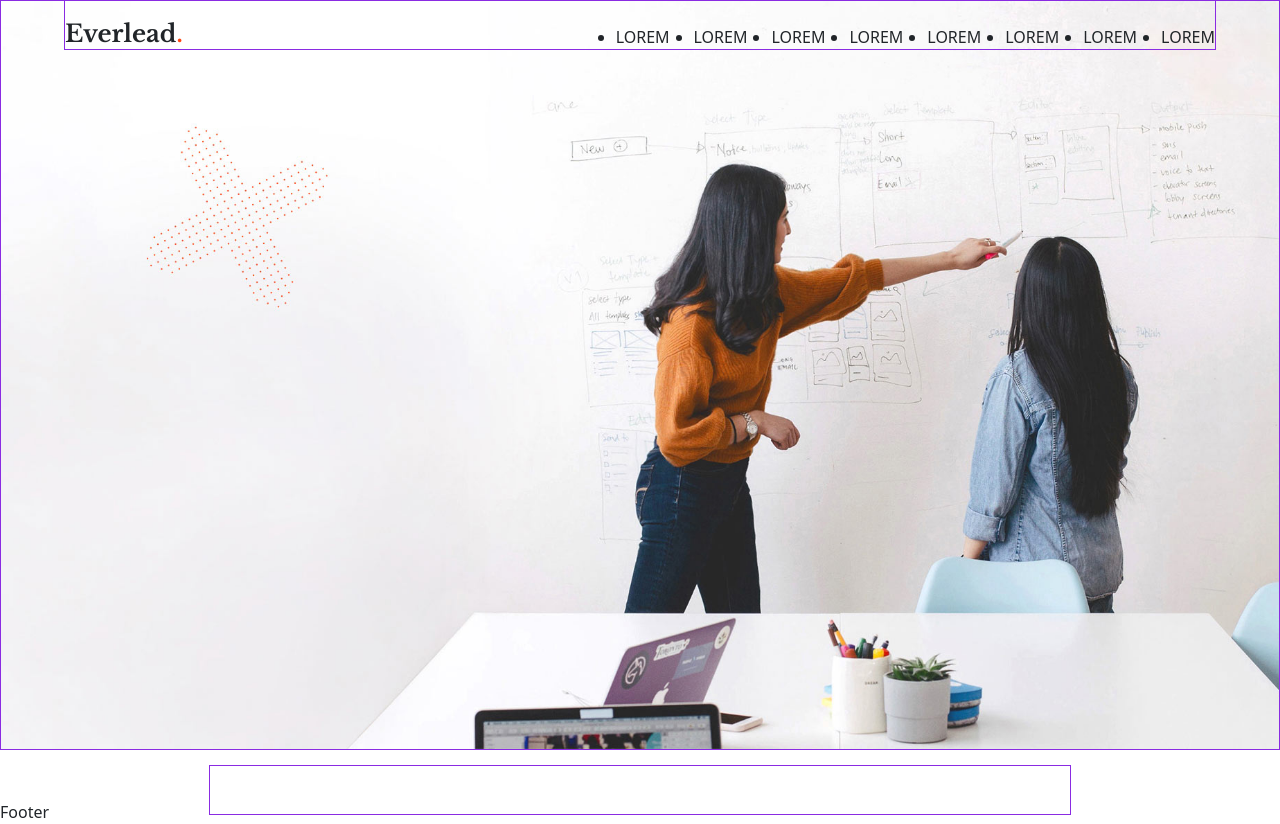
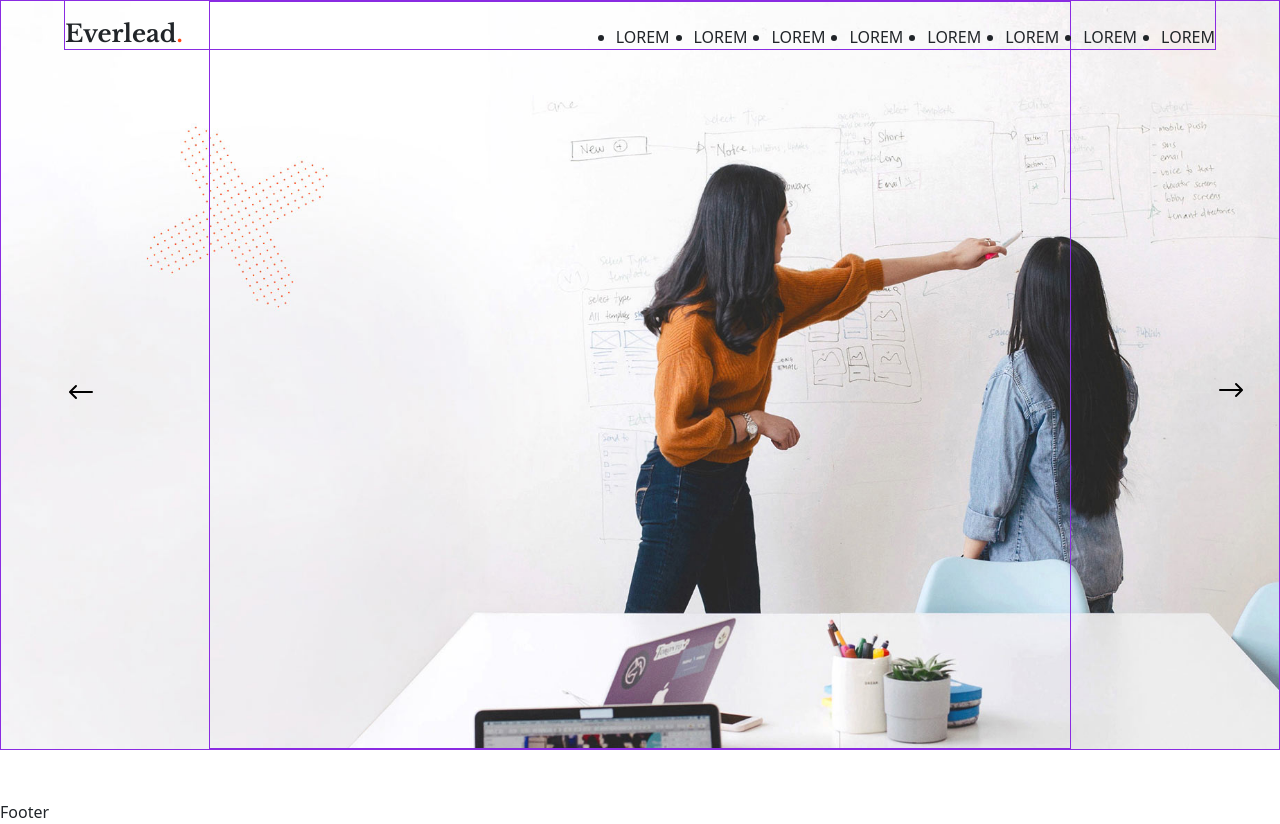
Before and after one commit to SerenaMalusa/proj-html-vuejs, a Vue app: page / in a window 1280 px wide. Built offline with nearby package versions, Linux system fonts and the light colour scheme.

Commit message:
feat: add slider's arrow

```diff
--- a/src/components/AppMain.vue
+++ b/src/components/AppMain.vue
@@ -14,8 +14,8 @@
         <div class="wrapper">
 
             <div class="slider-arrows">
-                <div class="arrow"></div>
-                <div class="arrow"></div>
+                <img class="arrow arrow-right" src="../assets/svg/svg-6.svg" alt="right arrow">
+                <img class="arrow arrow-left" src="../assets/svg/svg-6.svg" alt="left arrow">
             </div>
 
             <div class="wrapper small debug"></div>
@@ -41,12 +41,34 @@
             width: 100%;
             height: 100%;
 
+            position: absolute;
+            z-index: -1;
+
             img {
                 width: 100%;
                 height: 100%;
                 object-fit: cover;
             }
         }
+
+        .wrapper {
+            height: 100%;
+            position: relative;
+            .arrow {
+                filter: invert(100%);
+
+                position: absolute;
+                top: 50%;
+
+                &.arrow-right {
+                    left: 100%;
+                }
+
+                &.arrow-left {
+                    transform: rotate(180deg);
+                }
+            }
+        }
     }
 
 </style>
```
